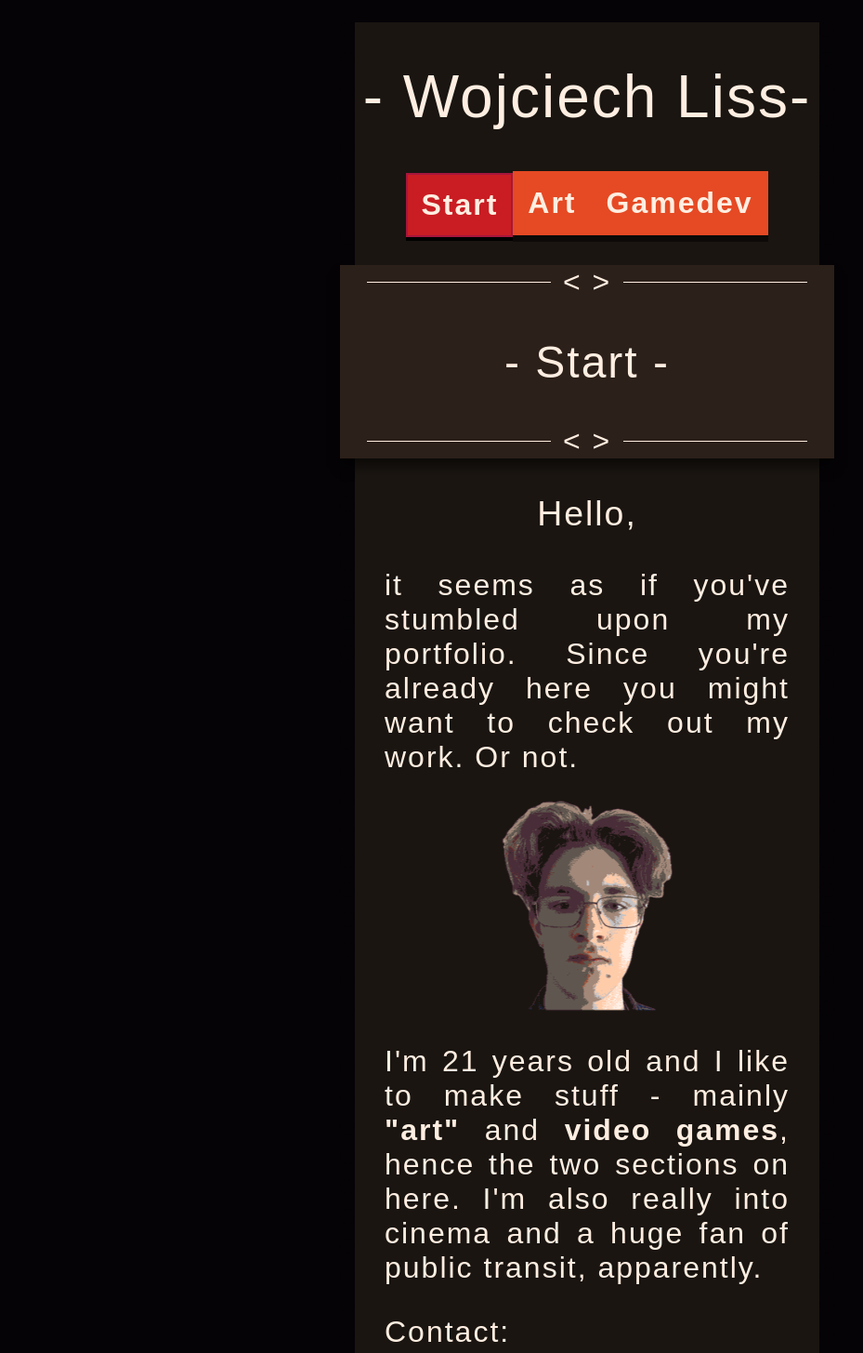
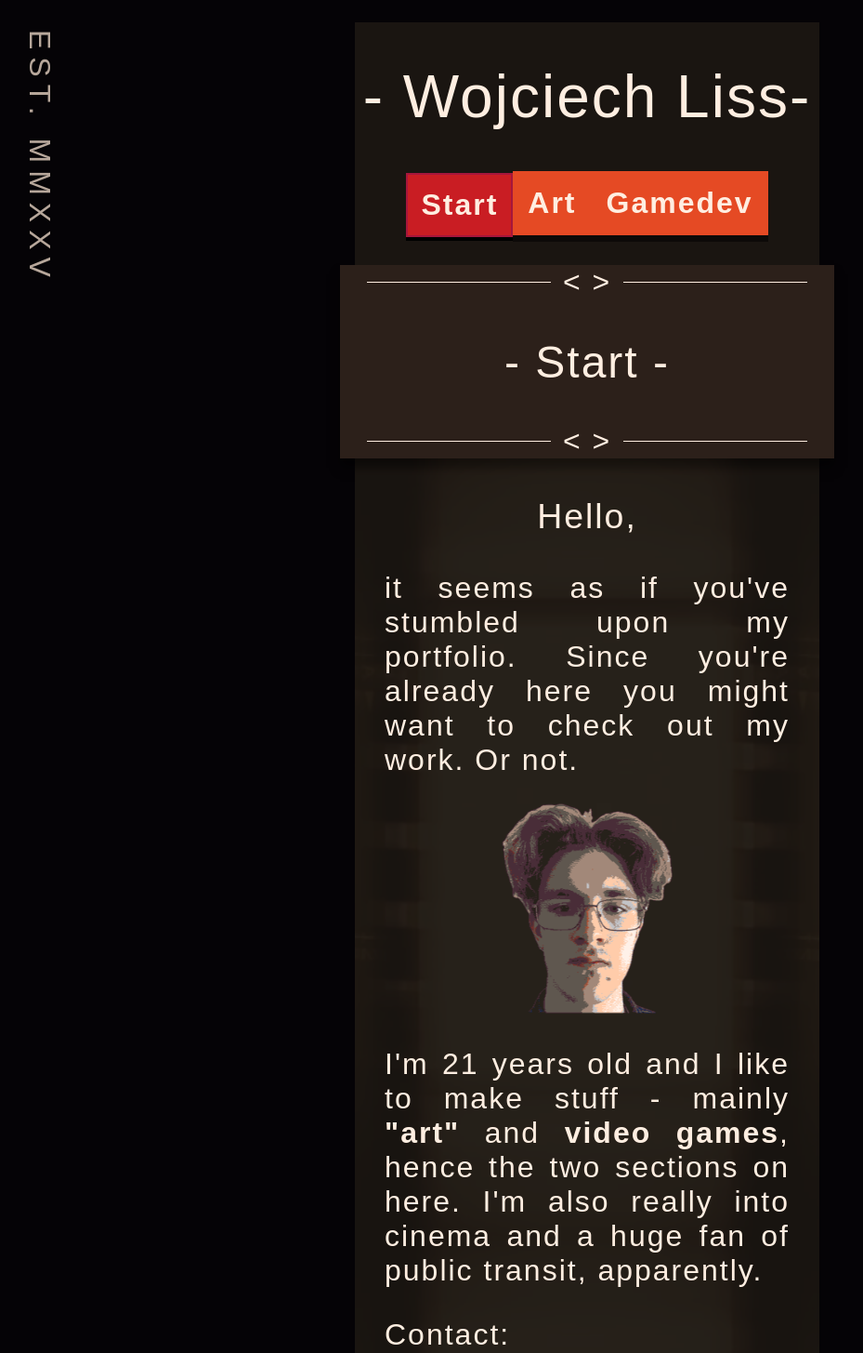
Before and after one commit to ThatDoc/portfolio, a React (Create React App) app: page /Start in a window 1280 px wide. Shown: the top 1455 px of the page at 93% size, without its empty margins (8-937 px from the left). Built offline with nearby package versions, Linux system fonts and the light colour scheme; the HTML template or start-up script is replaced by a standard one; a web font is replaced by a local one.

Commit message:
film roll on start page & est info

```diff
--- a/src/App.css
+++ b/src/App.css
@@ -1,5 +1,24 @@
 .App {
   text-align: center;
+  width: 100vw;
+  height: 100vw;
+  margin: 0 auto;
+}
+
+.App-main {
+  position: relative;
+  width: 500px;
+  flex-grow: 1;
+  margin: 0 auto;
+}
+
+.App-est {
+  position: fixed;
+  top: 0;
+  writing-mode: vertical-rl;
+  pointer-events: none;
+  color: var(--text-color-dim);
+  letter-spacing: var(--text-letter-spacing-large);
 }
 
 .App-header {
@@ -10,12 +29,6 @@
   flex-direction: column;
   align-items: center;
   justify-content: center;
-}
-
-.App-main {
-  width: 500px;
-  border-left: var(--side-border-size) dotted var(--outside-color);
-  border-right: var(--side-border-size) dotted var(--outside-color);
 }
 
 .App-link {
@@ -74,6 +87,18 @@
   background-color: var(--background-color);
 }
 
+.Page-content {
+  padding-top: .1em;
+}
+
+.Page-content-container {
+  background-image: url('./images/film-roll.png');
+  background-repeat: repeat-y;
+  background-position: center;
+  background-size: contain;
+  padding-bottom: .5em;
+}
+
 .Page-header {
   background-color: var(--secondary-hover-color);
   margin-left: -.5em;
@@ -90,7 +115,6 @@
 }
 
 .PageHeader-container {
-  padding-bottom: .5em;
   background-color: var(--background-color);
 }
 
@@ -203,6 +227,6 @@
 
 @media (max-width: 768px) {
   .App-main {
-    width: 80vw;
+    width: 70vw;
   }
 }
--- a/src/App.js
+++ b/src/App.js
@@ -22,6 +22,7 @@ const App = () => {
               <Route path="/Gamedev" element={<GamedevPage />} />
             </Routes>
         </div>
+        <p className='App-est'>EST. MMXXV</p>
       </div>
     </BrowserRouter>
   );
--- a/src/index.css
+++ b/src/index.css
@@ -2,6 +2,7 @@
 
 :root {
   --text-color: #ffeee1;
+  --text-color-dim: #b7a79b;
   --accent-color: #e54a24;
   --accent-hover-color: #c91d23;
   --accent-hover-secondary-color: #a6163c;
@@ -15,6 +16,7 @@
   --text-size-large: 48px;
   --text-size-xlarge: 64px;
   --text-letter-spacing-default: 2px;
+  --text-letter-spacing-large: 8px;
   --border-radius-default: 6px;
   --slide-transition-time: 0.4s;
   --scale-transition-time: 0.3s;
@@ -96,5 +98,5 @@ a.link:hover {
 p.fine-print {
   margin: 2em;
   font-size: var(--text-size-fine-print);
-  color: var(--secondary-color);
+  color: var(--text-color-dim);
 }
--- a/src/pages/StartPage.js
+++ b/src/pages/StartPage.js
@@ -2,6 +2,7 @@ import PageHeader from "../components/PageHeader";
 import Divider from "../components/Divider";
 import useIntersectionObserver from '../hooks/useIntersectionObserver';
 import me from "../images/me.gif";
+import { useEffect } from "react";
 
 const StartPage = () => {
     // handle animating items when they come into view
@@ -9,10 +10,25 @@ const StartPage = () => {
     useIntersectionObserver('h1, h2, h3, p', 'animateFadeInSlideTop');
     useIntersectionObserver('img', 'animatePopIn');
 
+    useEffect(() => {
+        const handleScroll = () => {
+          const scrollY = window.scrollY;
+          const background = document.querySelector('.Page-content-container');
+          if (background) {
+            background.style.backgroundPosition = `center ${scrollY * 0.5}px`; // Adjust 0.5 to change speed
+          }
+        };
+
+        window.addEventListener('scroll', handleScroll);
+        return () => window.removeEventListener('scroll', handleScroll);
+      }, []);
+
     return (
         <div className="Page-container">
             <div className="PageHeader-container">
                 <PageHeader title="Start"/>
+                <div className="Page-content-container">
+                    <div className="Page-content">
                         <h3>
                             Hello,
                         </h3>
@@ -83,6 +99,8 @@ const StartPage = () => {
                         </p>
                     </div>
                 </div>
+            </div>
+        </div>
     );
 }
 
```
Also changed, not shown: src/images/film-roll.png (added). Lines whose indentation alone changed are shown as unchanged.
